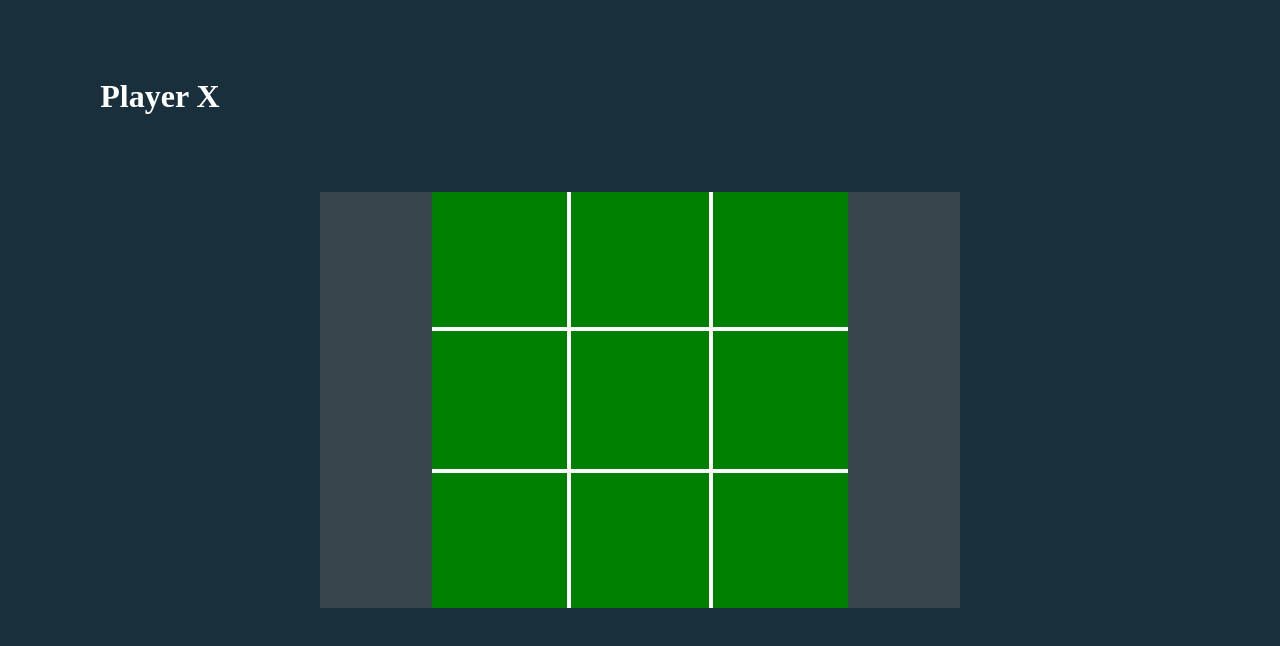
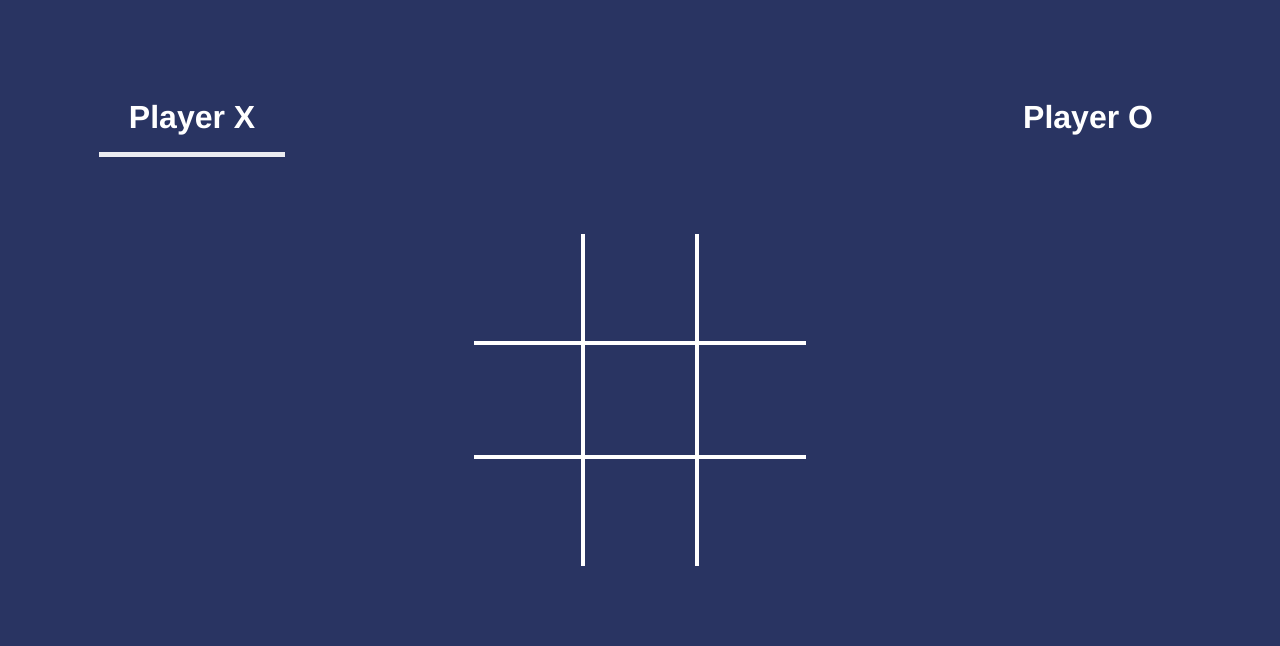
Before and after one commit to ezegonmac/React-TikTakToe, a React (Create React App) app: page / in a window 1280 px wide. Shown: the top 646 px of the page. Built offline with nearby package versions, Linux system fonts and the light colour scheme.

Commit message:
Style the application

```diff
--- a/src/App.js
+++ b/src/App.js
@@ -2,18 +2,18 @@ import { Component } from "react";
 import styled from "styled-components";
 import Board from "./components/Board";
 import MatrixHelper from "./helpers/MatrixHelper";
+import Player from "./components/Player";
 
 const Content = styled.div`
-    background-color: rgb(25 48 60);
+    background-color: #293462;
     width: 100vw;
     height: 100vh;
     display: grid;
-    grid-template-columns: 1fr 2fr 1fr;
-    grid-template-rows: 1fr 2fr 1fr;
+    grid-template-columns: 1.5fr 2fr 1.5fr;
+    grid-template-rows: 1.5fr 2fr 1.5fr;
 `
 
 const BoardContainer = styled.div`
-    background-color: rgba(100,100,100,0.4);
     grid-column-start: 2;
     grid-column-end: 3;
     grid-row-start: 2;
@@ -22,16 +22,6 @@ const BoardContainer = styled.div`
     display: flex;
     align-items: center;
     justify-content: center;
-`
-
-const CurrentPlayer = styled.h1`
-    color: white;
-    margin: auto;
-
-    grid-column-start: 1;
-    grid-column-end: 2;
-    grid-row-start: 1;
-    grid-row-end: 2;
 `
 
 class App extends Component {
@@ -88,9 +78,8 @@ class App extends Component {
   render() {
     return(
       <Content>
-        <CurrentPlayer>
-          {"Player " + this.state.turn}
-        </CurrentPlayer>
+        <Player player={"X"} turn={this.state.turn}/>
+        <Player player={"O"} turn={this.state.turn}/>
         <BoardContainer>
           <Board
             finished={this.state.finished}
--- a/src/components/Board.js
+++ b/src/components/Board.js
@@ -2,7 +2,6 @@ import styled from "styled-components"
 import Cell from "./Cell"
 
 const StyledBoard = styled.div`
-    background-color: yellow;
     aspect-ratio: 1;
     width: clamp(15rem, 65%, 35rem);
 
--- a/src/components/Cell.js
+++ b/src/components/Cell.js
@@ -5,7 +5,6 @@ import useMark from "../hooks/UseMark";
 
 
 const StyledCell = styled.div`
-        background-color: green;
         width: 100%;
         height: 100%;
 
@@ -14,7 +13,7 @@ const StyledCell = styled.div`
         justify-content: center;
 
         &:hover {
-            background-color: ${props=>props.mark===null ? "darkgreen" : "darkgreen" };
+            background-color: ${props=>props.mark===null ? "" : "#FEB139" };
         }
 
         cursor: ${props=>props.mark===null ? "default" : "pointer" };
--- a/src/components/Mark.js
+++ b/src/components/Mark.js
@@ -2,10 +2,10 @@ import { useMemo } from "react";
 import styled from "styled-components";
 
 const StyledMark = styled.p`
-        background-color: teal;
-        color: white;
+        color: ${props => props.mark === "X" ? "#FFF80A" : "#D61C4E"};
         font-family: 'Franklin Gothic Medium', 'Arial Narrow', Arial, sans-serif;
-        font-size: 300%;
+        font-size: 200%;
+        text-shadow: 2px 2px 4px #00000070;
 
         transform: rotate(${props => props.rotation});
 
@@ -23,7 +23,8 @@ const Mark = (props) => {
 
     return(
         <StyledMark
-            rotation = { rotation }>
+            rotation = { rotation }
+            mark= { mark }>
             { mark }
         </StyledMark>
     )
--- /dev/null
+++ b/src/components/Player.js
@@ -0,0 +1,43 @@
+import styled from "styled-components"
+
+const StyledPlayer = styled.h1`
+    position: relative;
+    color: white;
+    font-family: 'Franklin Gothic Medium','Arial Narrow',Arial,sans-serif;
+    margin: auto;
+
+    grid-row-start: 1;
+    grid-row-end: 2;
+
+    &:after {
+        content: "";
+        position: absolute;
+        height: 1.5rem;
+        bottom: -1rem;
+        left: -30px;
+        right: -30px;
+        transition: opacity 0.4s cubic-bezier(0.65, 0.05, 0.36, 1) 0s;
+        opacity: ${props => props.player === props.turn ? "1" : "0"};
+
+        border-bottom: inset rgba(256,256,256, 90%) 5px;
+        box-shadow: 0px 2px 3px -3px #00000050;
+    }
+`
+
+const PlayerX = styled(StyledPlayer)`
+    grid-column-start: 1;
+    grid-column-end: 2;
+`
+
+const PlayerO = styled(StyledPlayer)`
+    grid-column-start: 3;
+    grid-column-end: 4;
+`
+
+const Player = (props) => {
+    return props.player === "X" ?
+        <PlayerX {...props} >Player X</PlayerX> :
+        <PlayerO {...props} >Player O</PlayerO>
+}
+
+export default Player;
```
